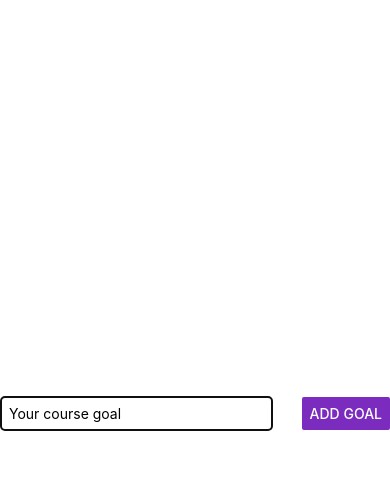
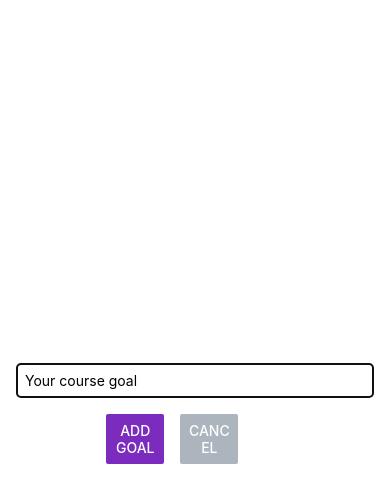
Before and after one commit to ghidalg0/GoalTracker, a React Native app: screen / in a window 390 px wide. Both pictures are taken after a click on the button "ADD NEW GOAL". Shown: the top 502 px of the page. Built offline with nearby package versions, Linux system fonts and the light colour scheme.

Commit message:
added cancel button on modal and styled modal

```diff
--- a/App.js
+++ b/App.js
@@ -11,12 +11,16 @@ export default function App() {
     setModalIsVisible(true);
   }
 
+  function endAddGoalHandler() {
+    setModalIsVisible(false);
+  }
+
   function addGoalHandler(goalText) {
     setCourseGoals(currentCourseGoals => [
       ...currentCourseGoals,
       { text: goalText, id: Math.random().toString() },
     ]);
-    setModalIsVisible(false);
+    endAddGoalHandler(false);
   }
 
   function deleteGoalHandler(id) {
@@ -28,7 +32,7 @@ export default function App() {
   return (
     <View style={styles.appContainer}>
       <Button title="Add New Goal" color="#7b2cbf" onPress={startAddGoalHandler}/>
-      {modalIsVisible && <GoalInput onAddGoal= {addGoalHandler} />}
+      <GoalInput onAddGoal= {addGoalHandler} visible={modalIsVisible} onCancel={endAddGoalHandler} />
       <View style={styles.goalsContainer}>
         <FlatList
           data={courseGoals}
--- a/components/GoalInput.js
+++ b/components/GoalInput.js
@@ -15,7 +15,10 @@ export const GoalInput = (props) => {
   }
 
   return (
-    <Modal>
+    <Modal
+      visible={props.visible}
+      animationType="slide"
+    >
       <View style={styles.inputContainer}>
         <TextInput
           placeholder='Your course goal'
@@ -23,11 +26,22 @@ export const GoalInput = (props) => {
           onChangeText={goalInputHandler}
           value={goalText}
         />
-        <Button
-          title="Add Goal"
-          onPress={addGoalHandler}
-          color="#7b2cbf"
-        />
+        <View style={styles.buttonContainer}>
+          <View style={styles.button}>
+            <Button
+              title="Add Goal"
+              onPress={addGoalHandler}
+              color="#7b2cbf"
+            />
+          </View>
+          <View style={styles.button}>
+            <Button
+              title= "Cancel"
+              color="#ACB5BD"
+              onPress={props.onCancel}
+            />
+          </View>
+        </View>
       </View>
     </Modal>
   )
@@ -36,20 +50,26 @@ export const GoalInput = (props) => {
 const styles = StyleSheet.create({
   inputContainer: {
     flex: 1,
-    flexDirection: "row",
-    justifyContent: "space-between",
+    justifyContent: "center",
     marginBottom: 16,
     alignItems: "center",
     borderBottomWidth: 1,
     borderBottomColor: "#7b2cbf",
+    padding: 16,
   },
   textInput: {
     borderWidth: 1,
     borderColor: "#7b2cbf",
     borderRadius: 4,
-    width: "70%",
-    marginRight: 8,
+    width: "100%",
     padding: 8,
   },
-
+  buttonContainer: {
+    marginTop: 16,
+    flexDirection: "row",
+  },
+  button: {
+    width: "30%",
+    marginHorizontal: 8,
+  }
 });
```
